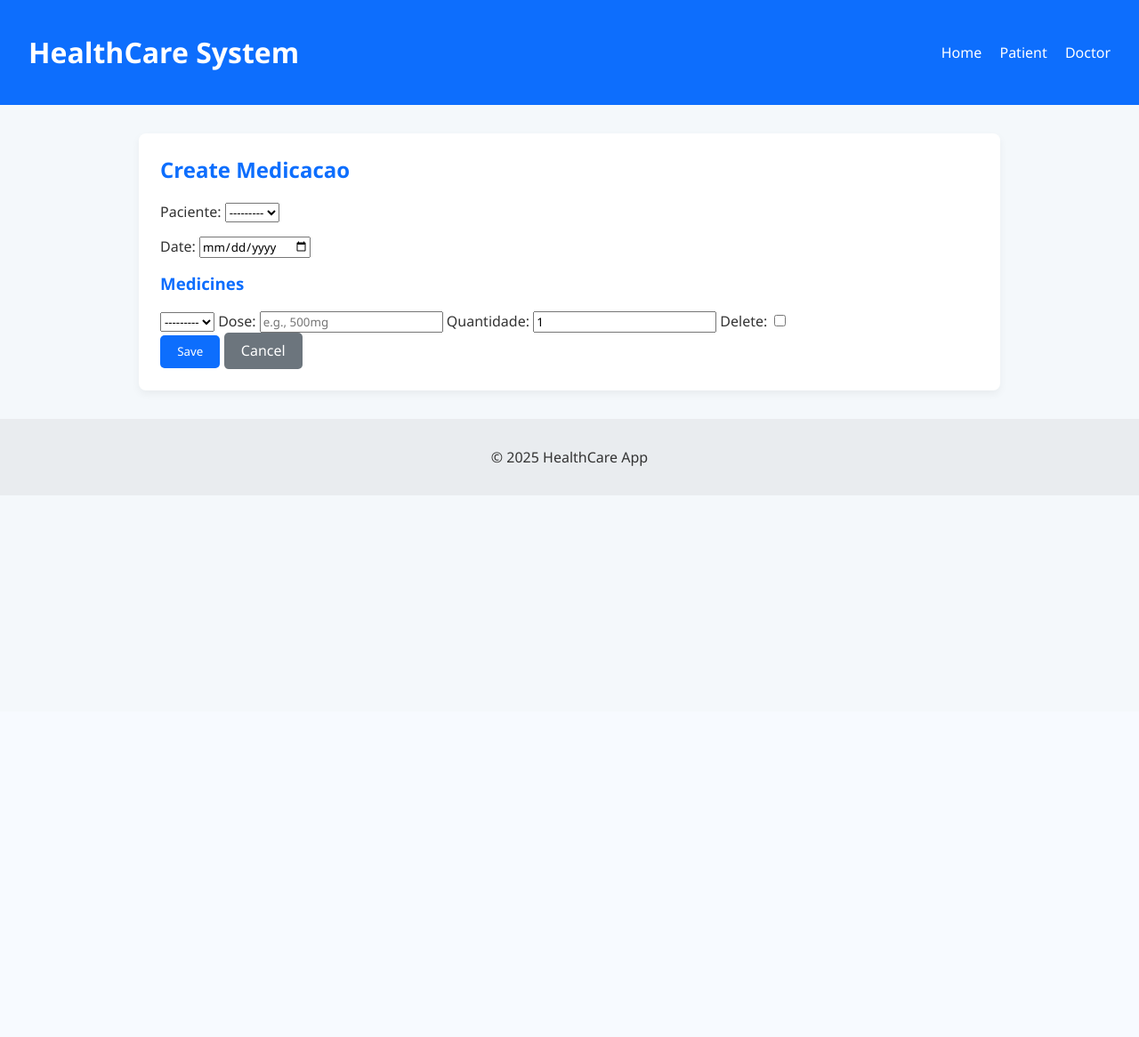
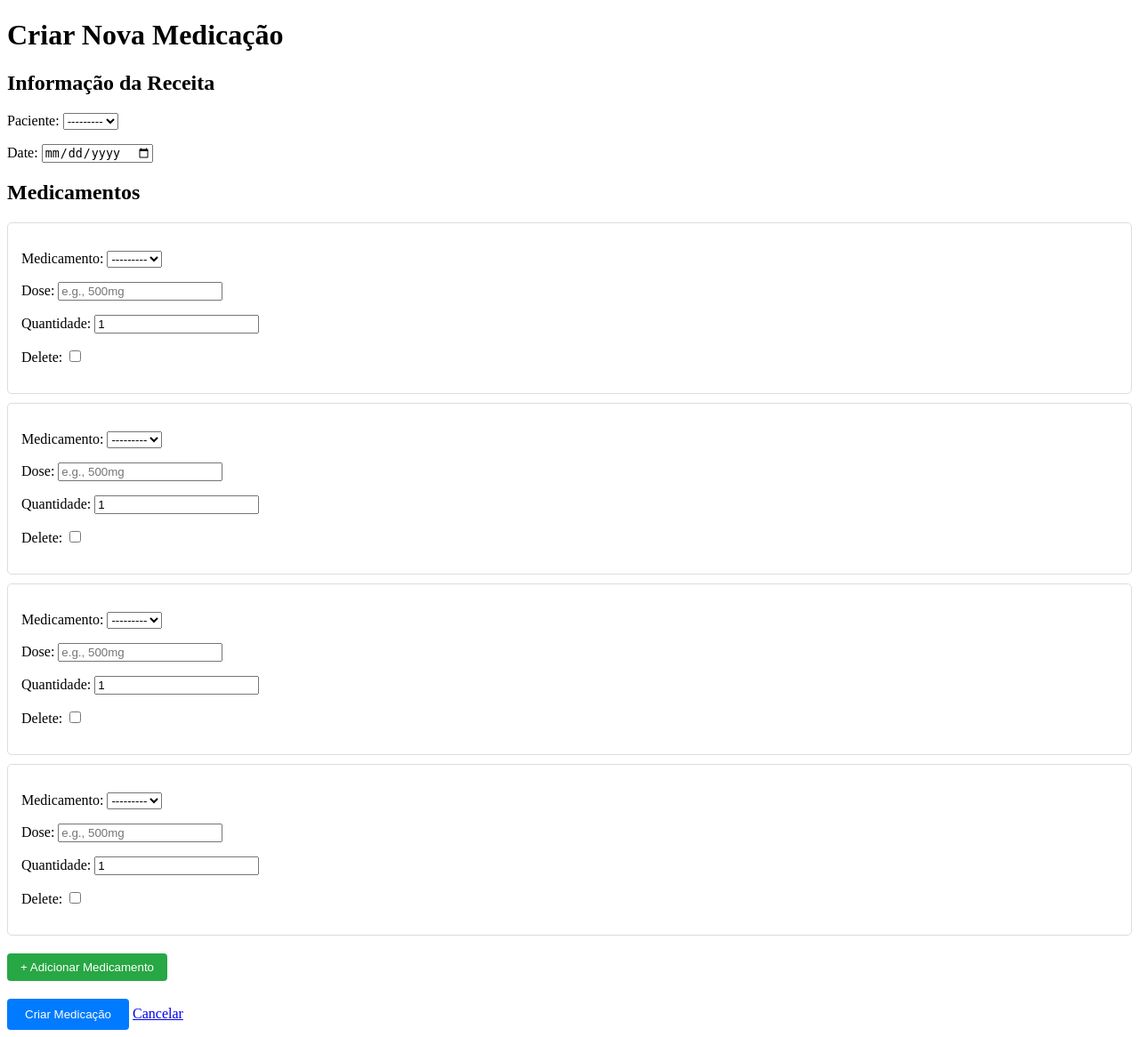
Before and after one commit to EduFerr-17/BD, a Django app: page /medicacao/new/ in a window 1280 px wide. Shown: the whole page at 89% size. Before the commit the page ends 557 px from the top, so only its background shows below. Run offline with Django 5.2, Linux system fonts and the light colour scheme; data that the repository does not hold is empty.

Commit message:
Fixed Medication and Exam Prescription to Allow Multiple Entries

```diff
--- a/templates/create_medicacao.html
+++ b/templates/create_medicacao.html
@@ -1,28 +1,105 @@
-{% extends 'base.html' %}
-{% block title %}Create Medicacao{% endblock %}
+{% load static %}
+<!DOCTYPE html>
+<html>
+<head>
+    <title>Criar Medicação</title>
+    <style>
+        .formset-form {
+            border: 1px solid #ddd;
+            padding: 15px;
+            margin-bottom: 10px;
+            border-radius: 5px;
+        }
+        .delete-checkbox {
+            margin-top: 10px;
+        }
+        .add-form-btn {
+            margin-top: 10px;
+            padding: 8px 15px;
+            background-color: #28a745;
+            color: white;
+            border: none;
+            border-radius: 4px;
+            cursor: pointer;
+        }
+        .submit-btn {
+            margin-top: 20px;
+            padding: 10px 20px;
+            background-color: #007bff;
+            color: white;
+            border: none;
+            border-radius: 4px;
+            cursor: pointer;
+        }
+    </style>
+</head>
+<body>
+    <h1>Criar Nova Medicação</h1>
 
-{% block content %}
-<div class="card">
-    <h2>Create Medicacao</h2>
     <form method="post">
         {% csrf_token %}
+
+        <h2>Informação da Receita</h2>
         {{ form.as_p }}
 
-        <h3>Medicines</h3>
+        <h2>Medicamentos</h2>
         {{ formset.management_form }}
-        {% for item_form in formset %}
-            <div class="formset-item">
-                {{ item_form.medicamente.label_tag }} {{ item_form.medicamento }}
-                {{ item_form.dose.label_tag }} {{ item_form.dose }}
-                {{ item_form.quantidade.label_tag }} {{ item_form.quantidade }}
-                {% if item_form.DELETE %}
-                    {{ item_form.DELETE.label_tag }} {{ item_form.DELETE }}
-                {% endif %}
-            </div>
-        {% endfor %}
 
-        <button type="submit" class="btn">Save</button>
-        <a class="btn secondary" href="{% url 'doctor_dashboard' %}">Cancel</a>
+        <div id="formset-container">
+            {% for form in formset %}
+                <div class="formset-form">
+                    {{ form.as_p }}
+                </div>
+            {% endfor %}
+        </div>
+
+        <button type="button" class="add-form-btn" id="add-form">
+            + Adicionar Medicamento
+        </button>
+
+        <br>
+        <button type="submit" class="submit-btn">Criar Medicação</button>
+        <a href="{% url 'doctor_dashboard' %}">Cancelar</a>
     </form>
-</div>
-{% endblock %}
+
+    <script>
+        // Dynamic formset addition
+        document.getElementById('add-form').addEventListener('click', function() {
+            const formsetContainer = document.getElementById('formset-container');
+            const totalForms = document.getElementById('id_itemmedicacao_set-TOTAL_FORMS');
+            const currentFormCount = parseInt(totalForms.value);
+
+            // Get the last form
+            const lastForm = formsetContainer.lastElementChild;
+
+            // Clone it
+            const newForm = lastForm.cloneNode(true);
+
+            // Update form index in all fields
+            const formRegex = RegExp(`itemmedicacao_set-(\\d+)-`, 'g');
+            newForm.innerHTML = newForm.innerHTML.replace(
+                formRegex,
+                `itemmedicacao_set-${currentFormCount}-`
+            );
+
+            // Clear values in cloned form
+            newForm.querySelectorAll('input, select, textarea').forEach(field => {
+                if (field.type === 'checkbox') {
+                    field.checked = false;
+                } else if (!field.name.includes('TOTAL_FORMS') &&
+                           !field.name.includes('INITIAL_FORMS') &&
+                           !field.name.includes('MIN_NUM_FORMS') &&
+                           !field.name.includes('MAX_NUM_FORMS')) {
+                    field.value = '';
+                }
+            });
+
+            // Append to container
+            formsetContainer.appendChild(newForm);
+
+            // Increment total forms count
+            totalForms.value = currentFormCount + 1;
+        });
+    </script>
+</body>
+</html>
--- a/workshop/forms.py
+++ b/workshop/forms.py
@@ -78,8 +78,10 @@ ItemMedicacaoFormSet = inlineformset_factory(
     Medicacao,
     ItemMedicacao,
     form=ItemMedicacaoForm,
-    extra=1,
-    can_delete=True
+    extra=3,  # Show 3 empty forms by default
+    can_delete=True,
+    min_num=1,  # Require at least 1 medication
+    validate_min=True
 )
 
 
@@ -110,6 +112,8 @@ ItemExamesFormSet = inlineformset_factory(
     Exames,
     ItemExames,
     form=ItemExamesForm,
-    extra=1,
-    can_delete=True
+    extra=3,  # Show 3 empty forms by default
+    can_delete=True,
+    min_num=1,  # Require at least 1 exam
+    validate_min=True
 )
--- a/workshop/urls.py
+++ b/workshop/urls.py
@@ -23,6 +23,7 @@ urlpatterns = [
     path('consulta/<int:pk>/edit/', views.UpdateConsultaView.as_view(), name='update_consulta'),
 
     path('exame/new/', views.CreateExameView.as_view(), name='create_exame'),
+    path('exame/<int:pk>/edit/', views.UpdateExameView.as_view(), name='update_exame'),
     path('exame/item/<int:pk>/edit/', views.UpdateExameResultsView.as_view(), name='update_exame_results'),
 
     path('medicacao/new/', views.CreateMedicacaoView.as_view(), name='create_medicacao'),
--- a/workshop/views.py
+++ b/workshop/views.py
@@ -84,20 +84,29 @@ class CreateMedicacaoView(View):
 
     def get(self, request):
         form = MedicacaoForm()
-        formset = ItemMedicacaoFormSet()
-        return render(request, self.template_name, {'form': form, 'formset': formset})
+        formset = ItemMedicacaoFormSet(queryset=ItemMedicacao.objects.none())
+        return render(request, self.template_name, {
+            'form': form,
+            'formset': formset
+        })
 
     def post(self, request):
         form = MedicacaoForm(request.POST)
         formset = ItemMedicacaoFormSet(request.POST)
+
         if form.is_valid() and formset.is_valid():
             medicacao = form.save()
             items = formset.save(commit=False)
             for item in items:
                 item.medicacao = medicacao
                 item.save()
+            formset.save_m2m()  # Save many-to-many relationships
             return redirect('doctor_dashboard')
-        return render(request, self.template_name, {'form': form, 'formset': formset})
+
+        return render(request, self.template_name, {
+            'form': form,
+            'formset': formset
+        })
 
 
 class UpdateMedicacaoView(View):
@@ -107,17 +116,27 @@ class UpdateMedicacaoView(View):
         medicacao = get_object_or_404(Medicacao, pk=pk)
         form = MedicacaoForm(instance=medicacao)
         formset = ItemMedicacaoFormSet(instance=medicacao)
-        return render(request, self.template_name, {'form': form, 'formset': formset, 'medicacao': medicacao})
+        return render(request, self.template_name, {
+            'form': form,
+            'formset': formset,
+            'medicacao': medicacao
+        })
 
     def post(self, request, pk):
         medicacao = get_object_or_404(Medicacao, pk=pk)
         form = MedicacaoForm(request.POST, instance=medicacao)
         formset = ItemMedicacaoFormSet(request.POST, instance=medicacao)
+
         if form.is_valid() and formset.is_valid():
             form.save()
             formset.save()
             return redirect('doctor_dashboard')
-        return render(request, self.template_name, {'form': form, 'formset': formset, 'medicacao': medicacao})
+
+        return render(request, self.template_name, {
+            'form': form,
+            'formset': formset,
+            'medicacao': medicacao
+        })
 
 
 # -------------------------------
@@ -128,20 +147,59 @@ class CreateExameView(View):
 
     def get(self, request):
         form = ExamesForm()
-        formset = ItemExamesFormSet()
-        return render(request, self.template_name, {'form': form, 'formset': formset})
+        formset = ItemExamesFormSet(queryset=ItemExames.objects.none())
+        return render(request, self.template_name, {
+            'form': form,
+            'formset': formset
+        })
 
     def post(self, request):
         form = ExamesForm(request.POST)
         formset = ItemExamesFormSet(request.POST)
+
         if form.is_valid() and formset.is_valid():
             exames = form.save()
             items = formset.save(commit=False)
             for item in items:
                 item.exames = exames
                 item.save()
+            formset.save_m2m()
             return redirect('doctor_dashboard')
-        return render(request, self.template_name, {'form': form, 'formset': formset})
+
+        return render(request, self.template_name, {
+            'form': form,
+            'formset': formset
+        })
+
+
+class UpdateExameView(View):
+    template_name = 'update_exame.html'
+
+    def get(self, request, pk):
+        exame_obj = get_object_or_404(Exames, pk=pk)
+        form = ExamesForm(instance=exame_obj)
+        formset = ItemExamesFormSet(instance=exame_obj)
+        return render(request, self.template_name, {
+            'form': form,
+            'formset': formset,
+            'exame_obj': exame_obj
+        })
+
+    def post(self, request, pk):
+        exame_obj = get_object_or_404(Exames, pk=pk)
+        form = ExamesForm(request.POST, instance=exame_obj)
+        formset = ItemExamesFormSet(request.POST, instance=exame_obj)
+
+        if form.is_valid() and formset.is_valid():
+            form.save()
+            formset.save()
+            return redirect('doctor_dashboard')
+
+        return render(request, self.template_name, {
+            'form': form,
+            'formset': formset,
+            'exame_obj': exame_obj
+        })
 
 
 class UpdateExameResultsView(UpdateView):
```
Also changed, not shown: templates/create_exame.html (+99 -9 lines).
